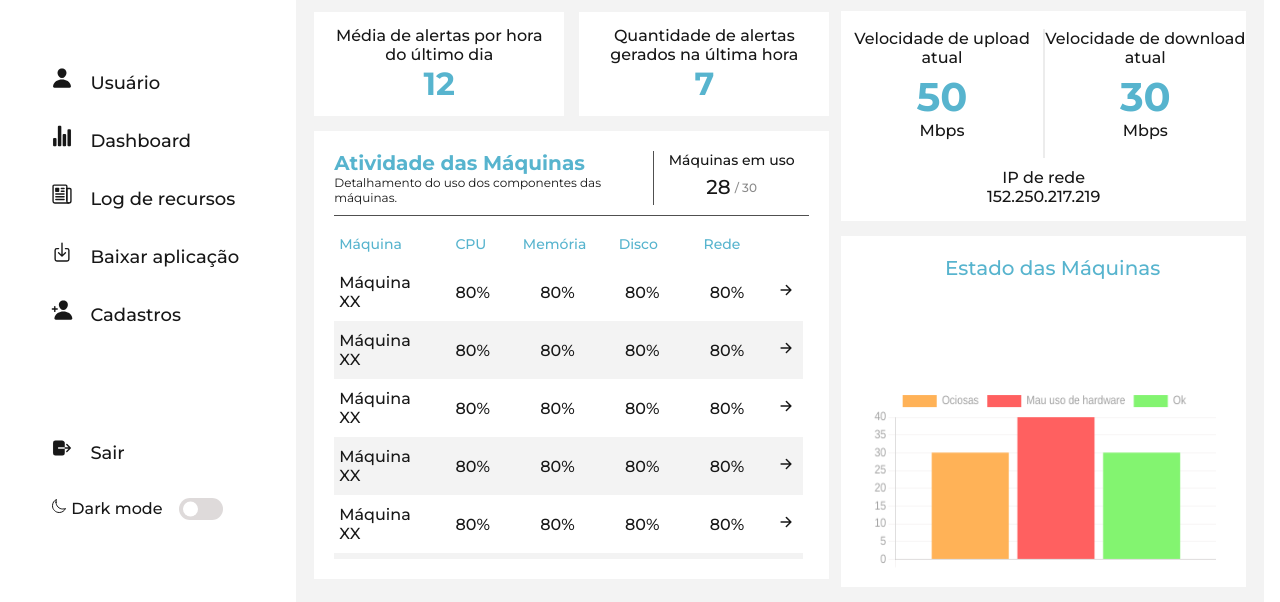
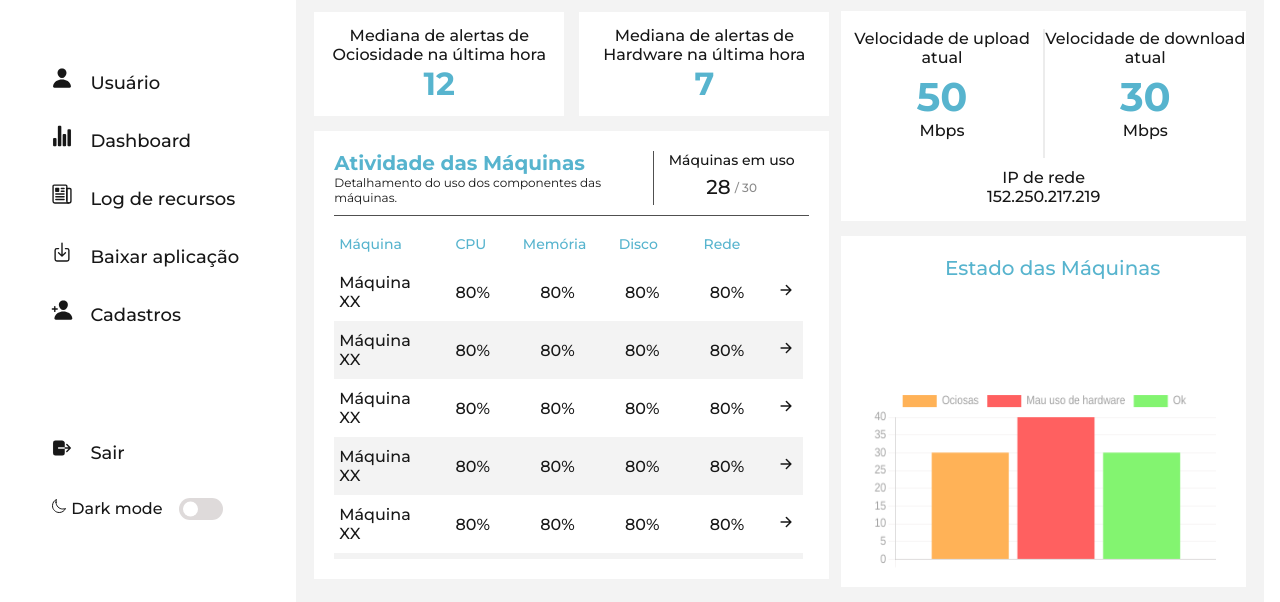
Before and after one commit to Grupo-5-2ADS-C/BiblioTech, a website: page Site/public/dashboard-geral-ofc.html in a window 1280 px wide. Shown: the part 182-784 px from the top of the page. Drawn offline with nearby package versions, Linux system fonts and the light colour scheme.

Commit message:
UPDATE - Modificação do DER

```diff
--- a/Site/public/dashboard-geral-ofc.html
+++ b/Site/public/dashboard-geral-ofc.html
@@ -126,11 +126,11 @@
                 </div>
                 <div class="percent60__kpi-bottom">
                     <div class="second__kpi-bottom">
-                        <h4>Média de alertas por hora do último dia</h4>
+                        <h4>Mediana de alertas de Ociosidade na última hora</h4>
                         <p>12</p>
                     </div>
                     <div class="first__kpi-bottom">
-                        <h4>Quantidade de alertas gerados na última hora</h4>
+                        <h4>Mediana de alertas de Hardware na última hora</h4>
                         <p>7</p>
                     </div>
                 </div>
--- a/Site/src/models/usuarioModel.js
+++ b/Site/src/models/usuarioModel.js
@@ -25,7 +25,7 @@ function cadastrar(nome, CNPJ, responsavel, telefone, email, login, senha) {
     // Insira exatamente a query do banco aqui, lembrando da nomenclatura exata nos valores
     //  e na ordem de inserção dos dados.
     var instrucao = `
-        INSERT INTO biblioteca (nome, CNPJ, responsavel, telefone, email, login, senha) VALUES ('${nome}', '${CNPJ}', '${responsavel}', '${telefone}', '${email}', '${login}', '${senha}');
+        INSERT INTO biblioteca (nome, CNPJ, responsavel, telefone, email, login, senha, fkCargo) VALUES ('${nome}', '${CNPJ}', '${responsavel}', '${telefone}', '${email}', '${login}', '${senha}', 1);
     `;
     console.log("Executando a instrução SQL: \n" + instrucao);
     return database.executar(instrucao);
```
Also changed, not shown: 2 other files.
